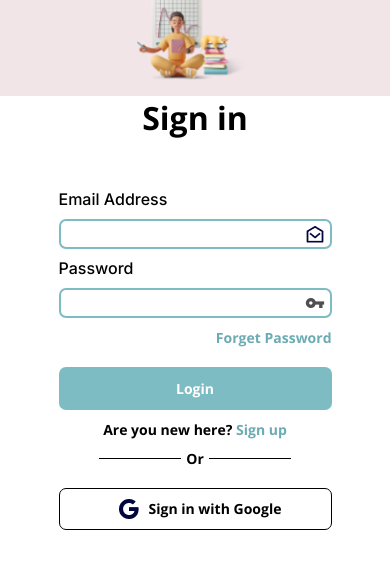
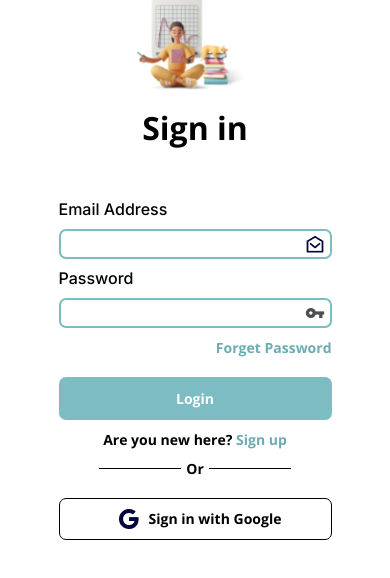
Before and after one commit to AliSeleem/Sign-In-Form, a plain HTML site: page index.html in a window 390 px wide. Drawn offline with nearby package versions, Linux system fonts and the light colour scheme.

Commit message:
Update style.css

```diff
--- a/style.css
+++ b/style.css
@@ -197,4 +197,8 @@
     .rect2 , .rect3{
         width: 100%;
     }
+    .rect2{
+        margin-top: 10px;
+        background-color: white;
+    }
 }
```
